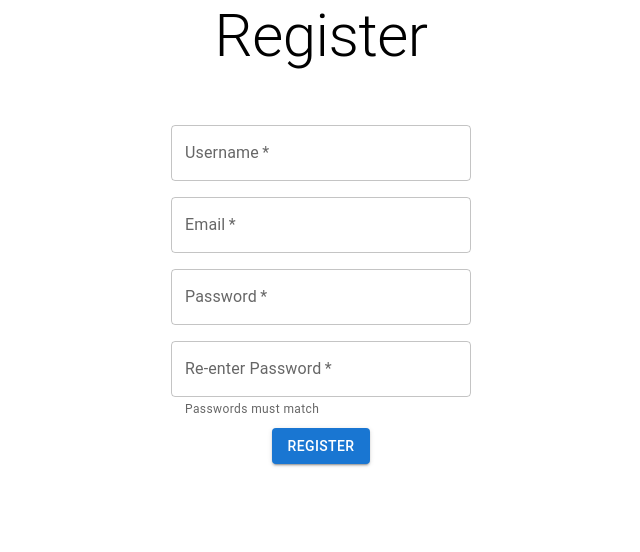
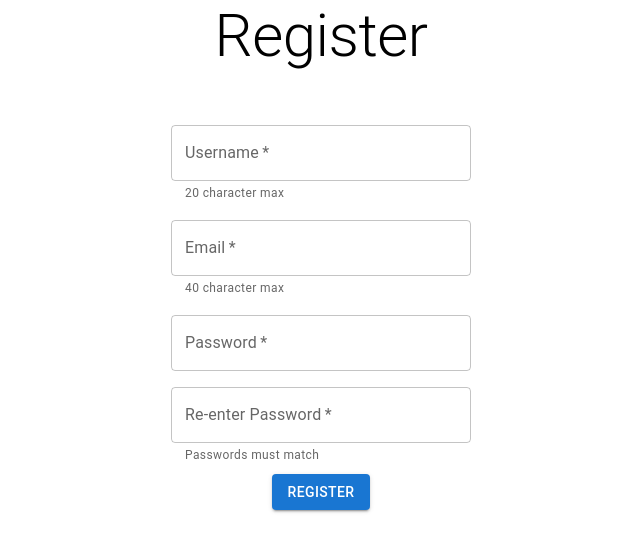
Before and after one commit to ShepLT1/deck-builder-mtg-fe, a React (Vite) app: page /login in a window 1280 px wide. Both pictures are taken after a click on the button "REGISTER". Shown: the top 552 px of the page, without its empty margins (319-959 px from the left). Built offline with nearby package versions, Linux system fonts and the light colour scheme; no server answers.

Commit message:
Add character length validation for registration fields

```diff
--- a/src/features/user/Register.tsx
+++ b/src/features/user/Register.tsx
@@ -52,6 +52,8 @@ export default function Register() {
                 variant="outlined"
                 value={newUsername}
                 onChange={(e) => setNewUsername(e.target.value)}
+                error={newUsername.length > 20}
+                helperText="20 character max"
                 required
               />
             </FormControl>
@@ -65,6 +67,8 @@ export default function Register() {
                 type="email"
                 value={newEmail}
                 onChange={(e) => setNewEmail(e.target.value)}
+                error={newEmail.length > 40}
+                helperText="40 character max"
                 required
               />
             </FormControl>
```
